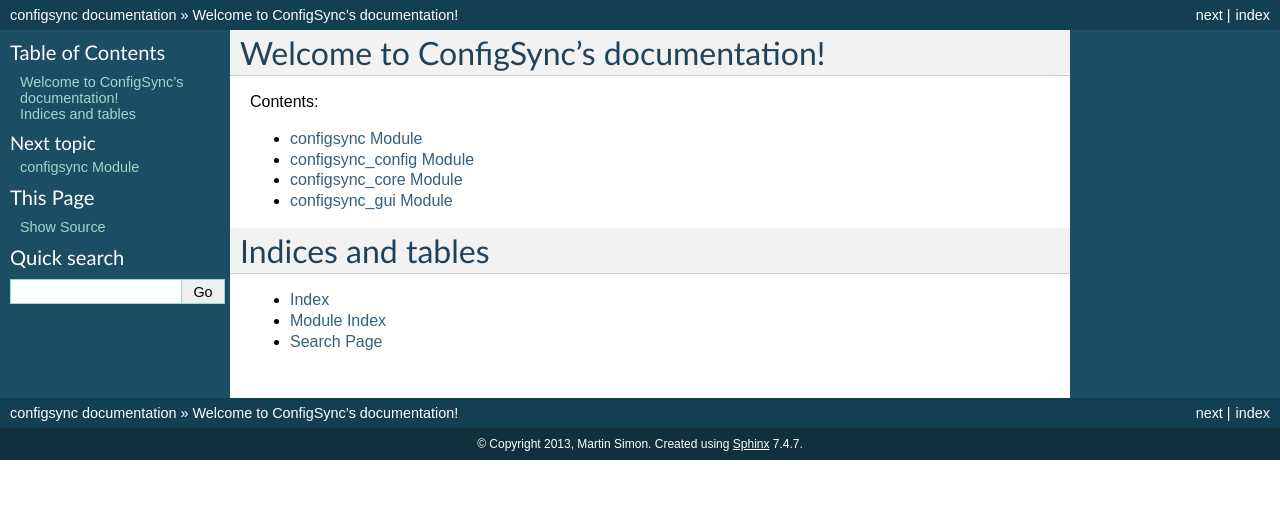
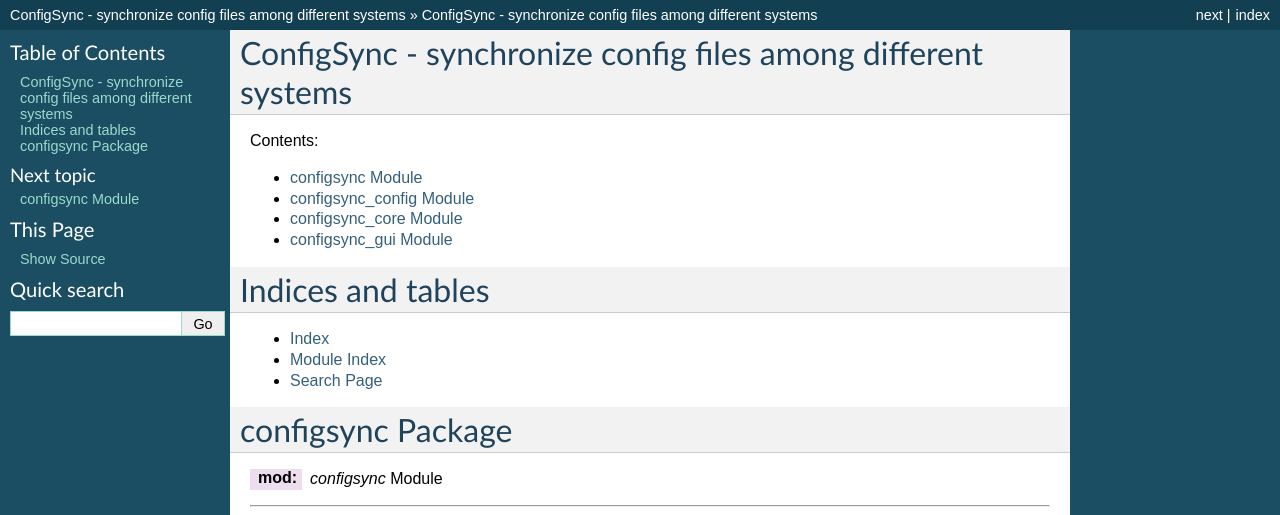
Before and after one commit to martiinsiimon/configsync, a Sphinx documentation site: the page built from docs/index.rst, in a window 1280 px wide. Shown: the top 515 px of the page. Built offline with Sphinx 7.4.7, drawn with Linux system fonts in a browser that asks for light colours; some of the changed lines change nothing that is shown; some of the changed text lies outside the part shown; grey boxes are pictures that could not be loaded.

Commit message:
Updated configuration for sphinx documentation generator

```diff
--- a/docs/conf.py
+++ b/docs/conf.py
@@ -17,7 +17,7 @@
 # If extensions (or modules to document with autodoc) are in another directory,
 # add these directories to sys.path here. If the directory is relative to the
 # documentation root, use os.path.abspath to make it absolute, like shown here.
-#sys.path.insert(0, os.path.abspath('.'))
+sys.path.insert(0, os.path.abspath('../'))
 
 # -- General configuration -----------------------------------------------------
 
@@ -49,7 +49,7 @@
 # built documents.
 #
 # The short X.Y version.
-version = ''
+version = '0.9'
 # The full version, including alpha/beta/rc tags.
 release = ''
 
@@ -104,7 +104,7 @@
 
 # The name for this set of Sphinx documents.  If None, it defaults to
 # "<project> v<release> documentation".
-#html_title = None
+html_title = "ConfigSync - synchronize config files among different systems"
 
 # A shorter title for the navigation bar.  Default is the same as html_title.
 #html_short_title = None
@@ -165,7 +165,7 @@
 #html_file_suffix = None
 
 # Output file base name for HTML help builder.
-htmlhelp_basename = 'syncdoc'
+htmlhelp_basename = 'configsyncdoc'
 
 
 # -- Options for LaTeX output --------------------------------------------------
@@ -184,8 +184,8 @@
 # Grouping the document tree into LaTeX files. List of tuples
 # (source start file, target name, title, author, documentclass [howto/manual]).
 latex_documents = [
-  ('index', 'configsync.tex', 'configsync Documentation',
-   'Author', 'manual'),
+  ('index', 'configsync.tex', 'ConfigSync Documentation',
+   'Martin Simon', 'manual'),
 ]
 
 # The name of an image file (relative to this directory) to place at the top of
@@ -214,8 +214,8 @@
 # One entry per manual page. List of tuples
 # (source start file, name, description, authors, manual section).
 man_pages = [
-    ('index', 'configsync', 'configsync Documentation',
-     ['Author'], 1)
+    ('index', 'ConfigSync', 'ConfigSync Documentation',
+     ['Martin Simon'], 1)
 ]
 
 # If true, show URL addresses after external links.
@@ -228,7 +228,7 @@
 # (source start file, target name, title, author,
 #  dir menu entry, description, category)
 texinfo_documents = [
-  ('index', 'configsync', 'ConfigSync Documentation',
+  ('index', 'ConfigSync', 'ConfigSync Documentation',
    'Martin Simon', 'configsync', 'ConfigSync is a tool with purpose to easy synchronize system config files over remote storage - git.',
    'Synchornization'),
 ]
--- a/docs/index.rst
+++ b/docs/index.rst
@@ -3,8 +3,8 @@
    You can adapt this file completely to your liking, but it should at least
    contain the root `toctree` directive.
 
-Welcome to ConfigSync's documentation!
-===================================
+ConfigSync - synchronize config files among different systems
+=============================================================
 
 Contents:
 
@@ -23,3 +23,34 @@
 * :ref:`genindex`
 * :ref:`modindex`
 * :ref:`search`
+
+configsync Package
+==================
+
+:mod: `configsync` Module
+-------------------------
+
+.. automodule:: configsync.configsync
+    :members:
+    :undoc-members:
+
+:mod: `configsync_config` Module
+--------------------------------
+
+.. automodule:: configsync.configsync_config
+    :members:
+    :undoc-members:
+
+:mod: `configsync_core` Module
+------------------------------
+
+.. automodule:: configsync.configsync_core
+    :members:
+    :undoc-members:
+
+:mod: `configsync_gui` Module
+-----------------------------
+
+.. automodule:: configsync.configsync_gui
+    :members:
+    :undoc-members:
```
